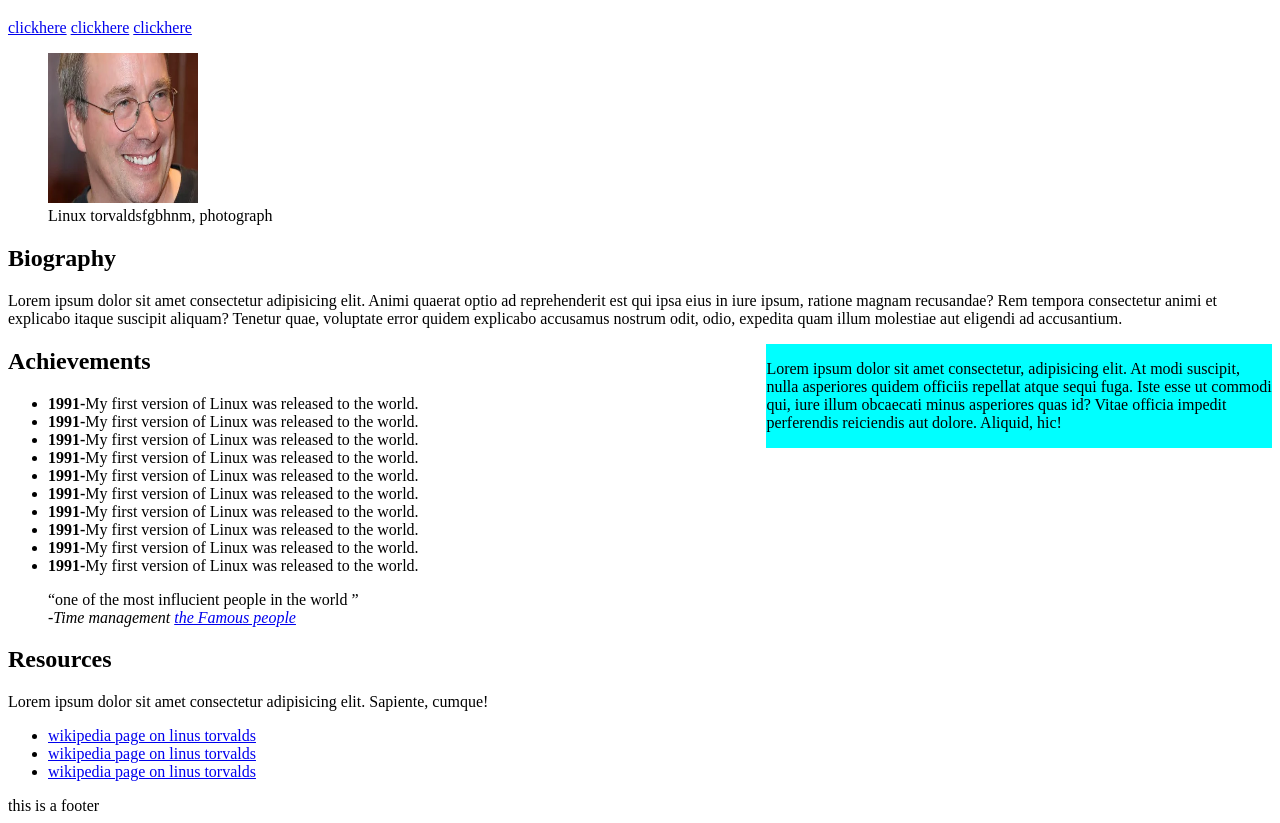
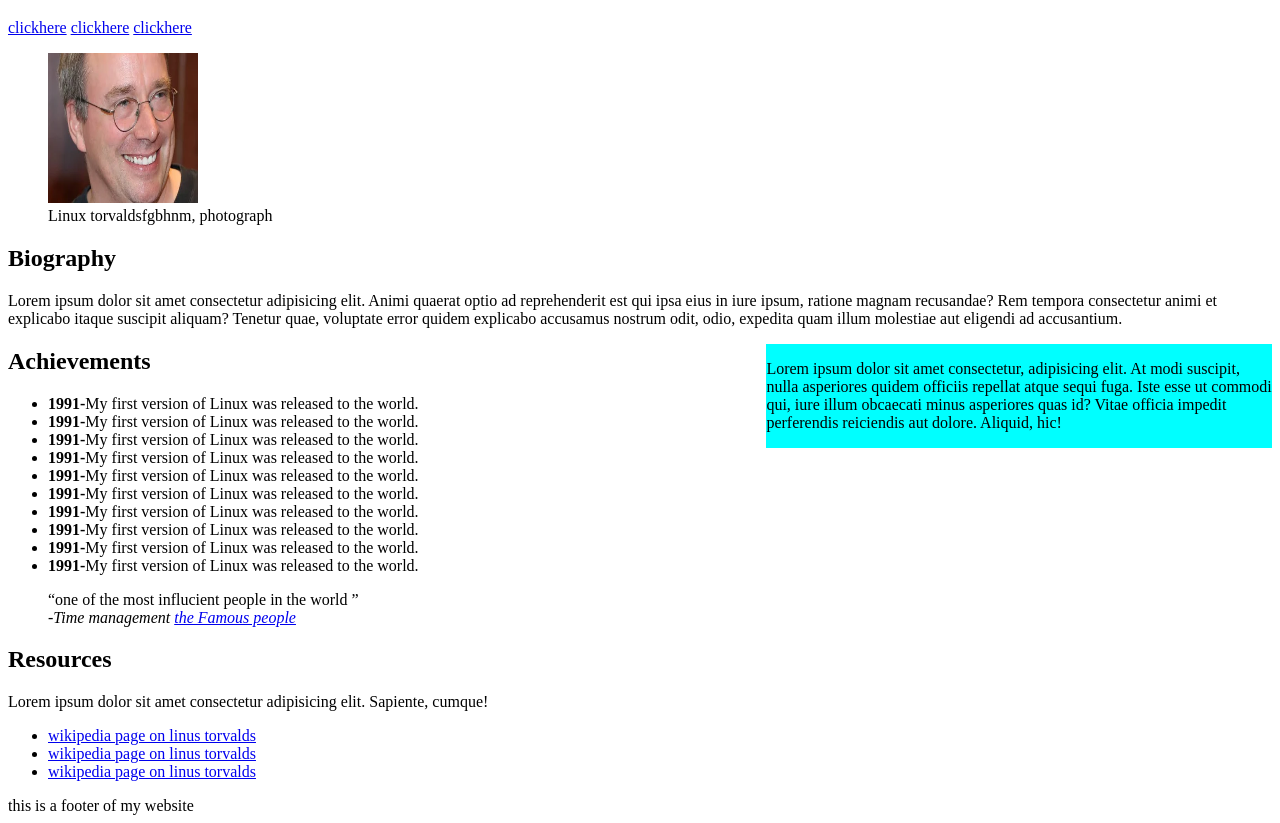
Before and after one commit to deepshikhasaroj94-star/frontend-project-, a plain HTML site: page hw2.html/index.html in a window 1280 px wide. Shown: the part 61-884 px from the top of the page. Drawn offline with Linux system fonts and the light colour scheme.

Commit message:
new changes for footer

```diff
--- a/hw2.html/index.html
+++ b/hw2.html/index.html
@@ -65,7 +65,7 @@
      </ul>
     </section>
     <footer>
-        this is a footer
+        this is a footer of  my website
     </footer>
 </body>
 </html>
```
